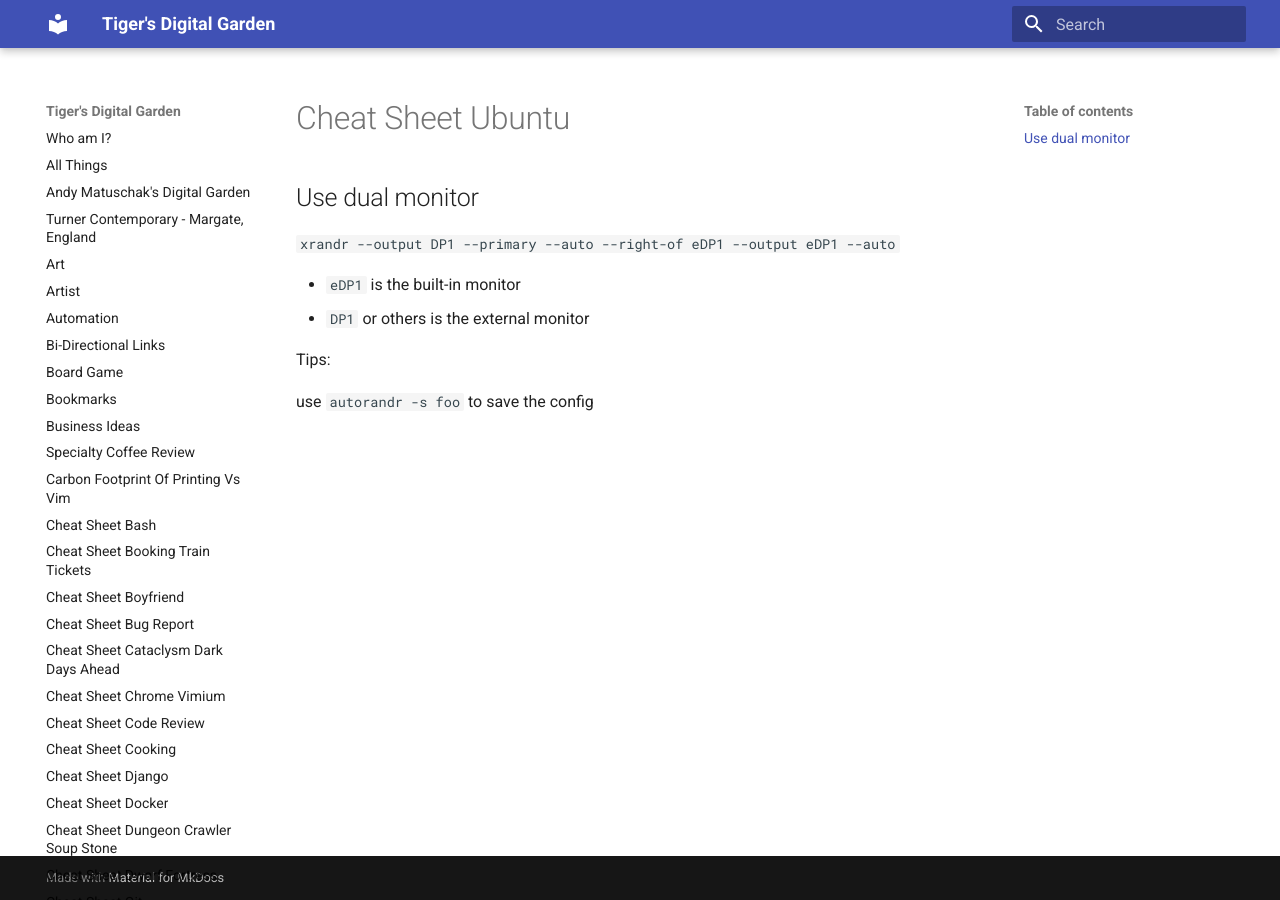
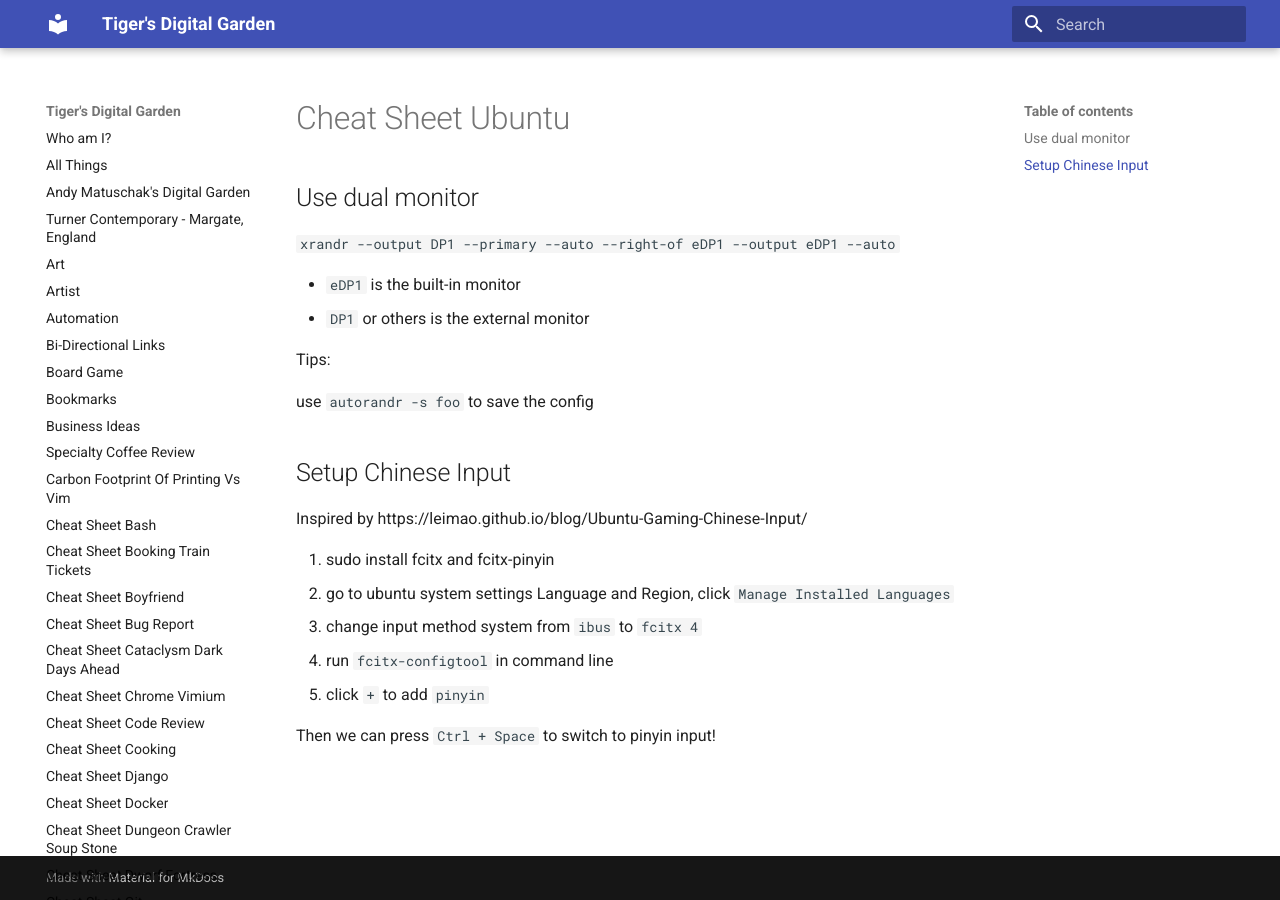
Before and after one commit to ynotstartups/notes, an MkDocs documentation site: the page built from notes/cheat-sheet-ubuntu.md, in a window 1280 px wide. Built offline with MkDocs 1.6.1 and Material for MkDocs 9.7.7, drawn with Linux system fonts in a browser that asks for light colours.

Commit message:
add setting up chinese input

```diff
--- a/notes/cheat-sheet-ubuntu.md
+++ b/notes/cheat-sheet-ubuntu.md
@@ -10,3 +10,15 @@
 Tips:
 
 use `autorandr -s foo` to save the config
+
+## Setup Chinese Input
+
+Inspired by https://leimao.github.io/blog/Ubuntu-Gaming-Chinese-Input/
+
+1. sudo install fcitx and fcitx-pinyin
+1. go to ubuntu system settings Language and Region, click `Manage Installed Languages`
+1. change input method system from `ibus` to `fcitx 4`
+1. run `fcitx-configtool` in command line
+1. click `+` to add `pinyin`
+
+Then we can press `Ctrl + Space` to switch to pinyin input!
```
